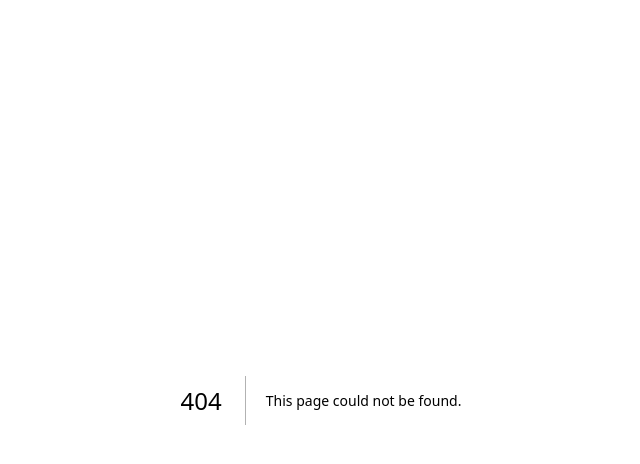
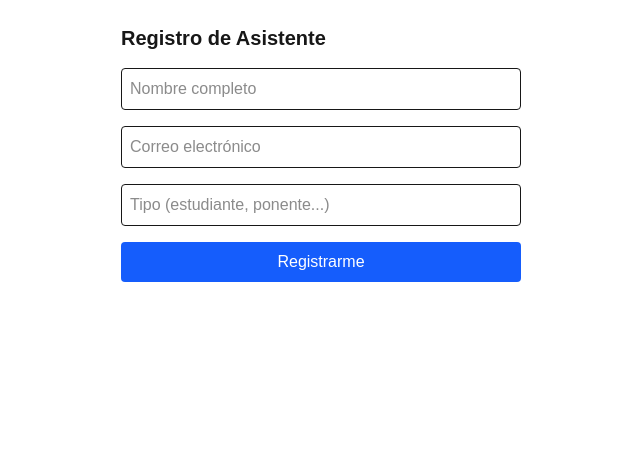
Before and after one commit to serferre2004/qr-checkin, a Next.js app: page /login in a window 1280 px wide. Before the commit this address had no page. Shown: the top 464 px of the page, without its empty margins (319-959 px from the left). Built offline with nearby package versions, Linux system fonts and the light colour scheme; no server answers.

Commit message:
First trial

```diff
--- /dev/null
+++ b/src/app/login/page.tsx
@@ -0,0 +1,102 @@
+"use client";
+
+import { useState } from "react";
+import { useRouter, useSearchParams } from "next/navigation";
+import { createClient } from "@supabase/supabase-js";
+
+const supabase = createClient(
+  process.env.NEXT_PUBLIC_SUPABASE_URL!,
+  process.env.NEXT_PUBLIC_SUPABASE_ANON_KEY!
+);
+
+export default function LoginPage() {
+  const router = useRouter();
+  const searchParams = useSearchParams();
+  const sessionId = searchParams.get("id");
+
+  const [formData, setFormData] = useState({
+    name: "",
+    email: "",
+    type: "",
+  });
+
+  const [loading, setLoading] = useState(false);
+  const [errorMsg, setErrorMsg] = useState("");
+
+  const handleChange = (e: React.ChangeEvent<HTMLInputElement>) => {
+    setFormData({ ...formData, [e.target.name]: e.target.value });
+  };
+
+  const handleSubmit = async (e: React.FormEvent) => {
+    e.preventDefault();
+    setLoading(true);
+    setErrorMsg("");
+
+    // Insertar en Supabase
+    const { data, error } = await supabase
+      .from("attendants")
+      .insert([formData])
+      .select()
+      .single();
+
+    if (error) {
+      console.error(error);
+      setErrorMsg("Error al registrar. Intenta nuevamente.");
+      setLoading(false);
+      return;
+    }
+
+    // Guardar en localStorage
+    localStorage.setItem("attendant", JSON.stringify(data));
+
+    // Redirigir al escaneo original o a home
+    if (sessionId) {
+      router.push(`/scan?id=${sessionId}`);
+    } else {
+      router.push("/");
+    }
+  };
+
+  return (
+    <main className="p-6 max-w-md mx-auto">
+      <h1 className="text-xl font-bold mb-4">Registro de Asistente</h1>
+
+      <form onSubmit={handleSubmit} className="space-y-4">
+        <input
+          name="name"
+          placeholder="Nombre completo"
+          required
+          value={formData.name}
+          onChange={handleChange}
+          className="w-full p-2 border rounded"
+        />
+        <input
+          name="email"
+          type="email"
+          placeholder="Correo electrónico"
+          required
+          value={formData.email}
+          onChange={handleChange}
+          className="w-full p-2 border rounded"
+        />
+        <input
+          name="type"
+          placeholder="Tipo (estudiante, ponente...)"
+          value={formData.type}
+          onChange={handleChange}
+          className="w-full p-2 border rounded"
+        />
+
+        <button
+          type="submit"
+          disabled={loading}
+          className="w-full p-2 bg-blue-600 text-white rounded"
+        >
+          {loading ? "Registrando..." : "Registrarme"}
+        </button>
+
+        {errorMsg && <p className="text-red-600">{errorMsg}</p>}
+      </form>
+    </main>
+  );
+}
--- /dev/null
+++ b/src/app/scan/page.tsx
@@ -0,0 +1,88 @@
+"use client";
+
+import { useEffect, useState } from 'react';
+import { useSearchParams } from 'next/navigation';
+import { createClient } from '@supabase/supabase-js';
+import { useRouter } from 'next/router';
+
+interface Attendant {
+  id: string;
+  name: string;
+  email: string;
+  type: string;
+}
+
+// Crear cliente de Supabase
+const supabase = createClient(
+  process.env.NEXT_PUBLIC_SUPABASE_URL!,
+  process.env.NEXT_PUBLIC_SUPABASE_ANON_KEY!
+);
+
+export default function ScanPage() {
+  const router = useRouter();
+  const searchParams = useSearchParams();
+  const sessionId = searchParams.get('id');
+  const [attendant, setAttendant] = useState<Attendant | null>(null);
+  const [loading, setLoading] = useState(true);
+  const [attendanceDone, setAttendanceDone] = useState(false);
+
+  useEffect(() => {
+    const storedAttendant = localStorage.getItem('attendant');
+    if (storedAttendant) {
+      const parsedAttendant = JSON.parse(storedAttendant);
+      setAttendant(parsedAttendant);
+    }
+    setLoading(false);
+  }, []);
+
+  useEffect(() => {
+    const registerAttendance = async () => {
+      if (attendant && sessionId && !attendanceDone) {
+        const { error } = await supabase.from('attendance').insert([
+          {
+            attendant_id: attendant.id,
+            session_id: sessionId,
+            checked_at: new Date().toISOString()
+          }
+        ]);
+        if (!error) {
+          setAttendanceDone(true);
+        } else {
+          console.error('Error registrando asistencia:', error);
+        }
+      }
+    };
+
+    registerAttendance();
+  }, [attendant, sessionId, attendanceDone]);
+
+  useEffect(() => {
+    if (!attendant) {
+      const timer = setTimeout(() => {
+        router.push('/login'); // Redirect after 3 seconds
+      }, 3000); // 3000 ms = 3 seconds
+
+      return () => clearTimeout(timer); // Clear the timer if the component unmounts
+    }
+  }, [attendant, router]);
+
+  if (loading) return <p>Cargando...</p>;
+
+  if (!attendant) {
+    return (
+      <div>
+        <p>Didn&apos;t find any data. Redirecting to login</p>
+      </div>
+    );
+  }
+
+  return (
+    <div className="p-4">
+        attendanceDone ? (
+          <p>Asistencia registrada correctamente. ¡Gracias {attendant.name}!</p>
+        ) : (
+          <p>Registrando tu asistencia...</p>
+        )
+    </div>
+  );
+}
```
